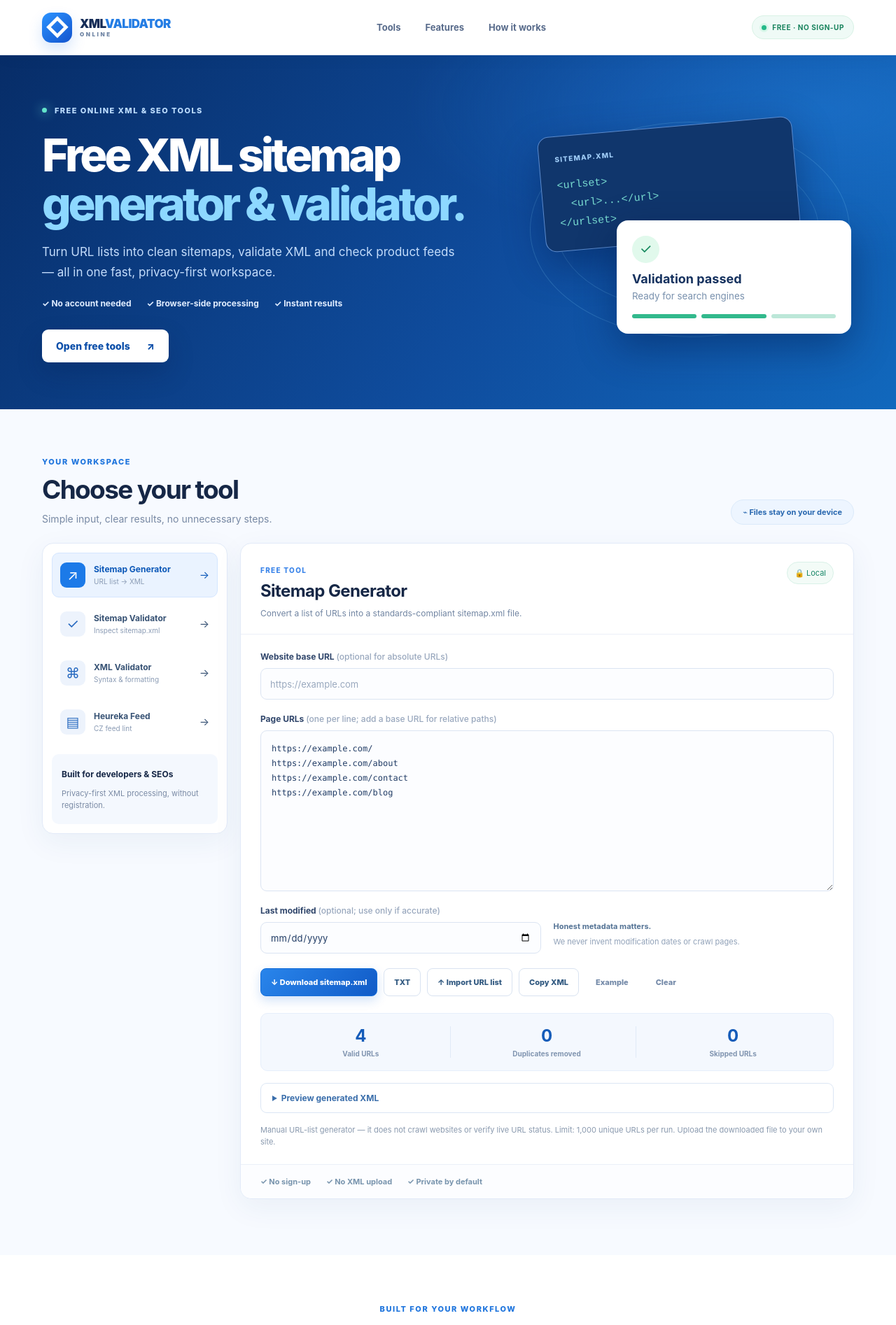
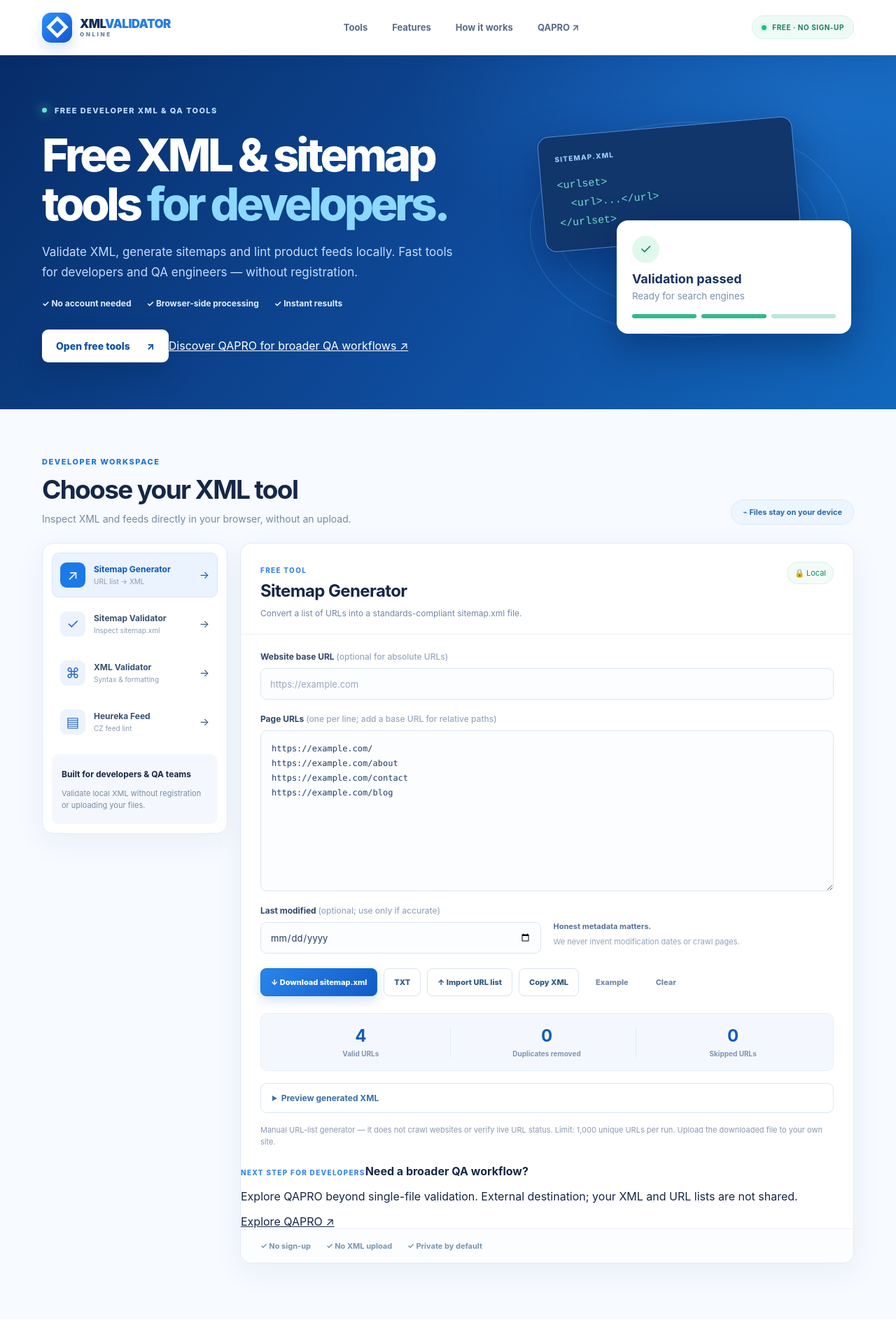
Before and after one commit to pejtr/xmlvalidatoronline, a React (Vite) app: page / in a window 1280 px wide. Shown: the top 1894 px of the page at 70% size. Built offline with nearby package versions, Linux system fonts and the light colour scheme.

Commit message:
feat: focus XML developer UX and route opt-in QA CTA to qapro.cz

```diff
--- a/src/App.tsx
+++ b/src/App.tsx
@@ -4,6 +4,10 @@ import { auditSitemap, createSitemap, MAX_SITEMAP_INPUT_CHARS } from './sitemapT
 import './App.css'
 
 type ToolMode = 'generator' | 'sitemap' | 'xml' | 'heureka'
+
+// Navigation only. No XML, URL lists or editor state is sent to QAPRO.
+const qaProLink = (placement: 'nav' | 'hero' | 'tool' | 'footer') =>
+  `https://qapro.cz/?utm_source=xmlvalidatoronline&utm_medium=referral&utm_campaign=developer_tools&utm_content=${placement}`
 
 const SAMPLE_XML = `<?xml version="1.0" encoding="UTF-8"?>
 <catalog>
@@ -191,6 +195,7 @@ function App() {
             <a href="#workspace">Tools</a>
             <a href="#features">Features</a>
             <a href="#how-it-works">How it works</a>
+            <a href={qaProLink('nav')} target="_blank" rel="noopener noreferrer">QAPRO ↗</a>
           </nav>
           <span className="header-pill"><span className="green-dot" /> FREE · NO SIGN-UP</span>
         </div>
@@ -200,11 +205,12 @@ function App() {
         <section className="hero">
           <div className="container hero-inner">
             <div className="hero-copy">
-              <span className="kicker"><span className="kicker-dot" /> FREE ONLINE XML & SEO TOOLS</span>
-              <h1>Free XML sitemap <span>generator &amp; validator.</span></h1>
-              <p>Turn URL lists into clean sitemaps, validate XML and check product feeds — all in one fast, privacy-first workspace.</p>
+              <span className="kicker"><span className="kicker-dot" /> FREE DEVELOPER XML & QA TOOLS</span>
+              <h1>Free XML &amp; sitemap tools <span>for developers.</span></h1>
+              <p>Validate XML, generate sitemaps and lint product feeds locally. Fast tools for developers and QA engineers — without registration.</p>
               <div className="hero-chips"><span>✓ No account needed</span><span>✓ Browser-side processing</span><span>✓ Instant results</span></div>
               <a href="#workspace" className="primary-link">Open free tools <span aria-hidden="true">↗</span></a>
+              <a href={qaProLink('hero')} className="hero-qapro-link" target="_blank" rel="noopener noreferrer">Discover QAPRO for broader QA workflows ↗</a>
             </div>
             <div className="hero-visual" aria-hidden="true">
               <div className="visual-orbit orbit-one" /><div className="visual-orbit orbit-two" />
@@ -216,7 +222,7 @@ function App() {
 
         <section className="workspace-section" id="workspace">
           <div className="container">
-            <div className="section-heading"><div><span className="section-kicker">YOUR WORKSPACE</span><h2>Choose your tool</h2><p>Simple input, clear results, no unnecessary steps.</p></div><span className="privacy-pill">⌁ Files stay on your device</span></div>
+            <div className="section-heading"><div><span className="section-kicker">DEVELOPER WORKSPACE</span><h2>Choose your XML tool</h2><p>Inspect XML and feeds directly in your browser, without an upload.</p></div><span className="privacy-pill">⌁ Files stay on your device</span></div>
             <div className="workspace">
               <div className="tool-selector" role="tablist" aria-label="XML tools">
                 {TOOLS.map((tool) => (
@@ -228,7 +234,7 @@ function App() {
                     <span className="tab-arrow" aria-hidden="true">→</span>
                   </button>
                 ))}
-                <div className="selector-note"><strong>Built for developers & SEOs</strong><p>Privacy-first XML processing, without registration.</p></div>
+                <div className="selector-note"><strong>Built for developers & QA teams</strong><p>Validate local XML without registration or uploading your files.</p></div>
               </div>
 
               <div className="work-panel" id="tool-panel" role="tabpanel" aria-labelledby={'tab-' + mode}>
@@ -279,6 +285,10 @@ function App() {
                     <p className="disclaimer">Parsed in your browser. No document upload, server-side validation or XSD validation.</p>
                   </div>
                 )}
+                <aside className="developer-bridge" aria-label="QAPRO developer tools">
+                  <div><span className="panel-eyebrow">NEXT STEP FOR DEVELOPERS</span><strong>Need a broader QA workflow?</strong><p>Explore QAPRO beyond single-file validation. External destination; your XML and URL lists are not shared.</p></div>
+                  <a href={qaProLink('tool')} target="_blank" rel="noopener noreferrer">Explore QAPRO ↗</a>
+                </aside>
                 <div className="panel-footer"><span>✓ No sign-up</span><span>✓ No XML upload</span><span>✓ Private by default</span></div>
                 {notice && <p className="notice" role="status">{notice}</p>}
               </div>
@@ -287,7 +297,7 @@ function App() {
         </section>
 
         <section className="benefits" id="features"><div className="container">
-          <div className="center-heading"><span className="section-kicker">BUILT FOR YOUR WORKFLOW</span><h2>Everything you need for clean XML</h2><p>Practical tools for websites, feeds and technical SEO.</p></div>
+          <div className="center-heading"><span className="section-kicker">BUILT FOR ENGINEERING TEAMS</span><h2>Small tools, faster debugging</h2><p>Practical checks for XML, integrations, feeds and release preparation.</p></div>
           <div className="benefit-grid">
             <article><span className="benefit-icon">◇</span><h3>Standards-oriented</h3><p>Generate sitemaps with correct XML escaping and the official sitemap namespace.</p></article>
             <article><span className="benefit-icon">☑</span><h3>Clear validation</h3><p>Spot malformed XML, missing sitemap locations, repeated links and invalid addresses.</p></article>
@@ -300,7 +310,7 @@ function App() {
           <div className="step-grid"><article><b>01</b><h3>Choose a tool</h3><p>Generate sitemaps or validate XML and Heureka feeds.</p></article><article><b>02</b><h3>Paste or import</h3><p>Provide your data; processing stays on your device.</p></article><article><b>03</b><h3>Review & download</h3><p>Fix issues, export sitemap.xml and publish it yourself.</p></article></div>
         </div></section>
 
-        <section className="qa-banner"><div className="container banner-inner"><div><span className="section-kicker">FOR TECHNICAL TEAMS</span><h2>Need more advanced QA workflows?</h2><p>Explore the wider QA ecosystem. This is an external link; no XML is transmitted.</p></div><a href="https://omnicore.cz/" target="_blank" rel="noopener noreferrer">Explore QA tools ↗</a></div></section>
+        <section className="qa-banner"><div className="container banner-inner"><div><span className="section-kicker">FROM XML DEBUGGING TO QA WORKFLOWS</span><h2>Explore QAPRO</h2><p>Need QA tooling beyond checking a single document? Discover QAPRO. This opens a separate website; no document contents are transmitted.</p></div><a href={qaProLink('footer')} target="_blank" rel="noopener noreferrer">Explore QAPRO.cz ↗</a></div></section>
       </main>
       <footer className="footer"><div className="container footer-inner"><span><strong>XML Validator Online</strong> · Free browser-side XML utilities.</span><span>© 2026 · Privacy-first · Independent Heureka lint</span></div></footer>
     </div>
```
